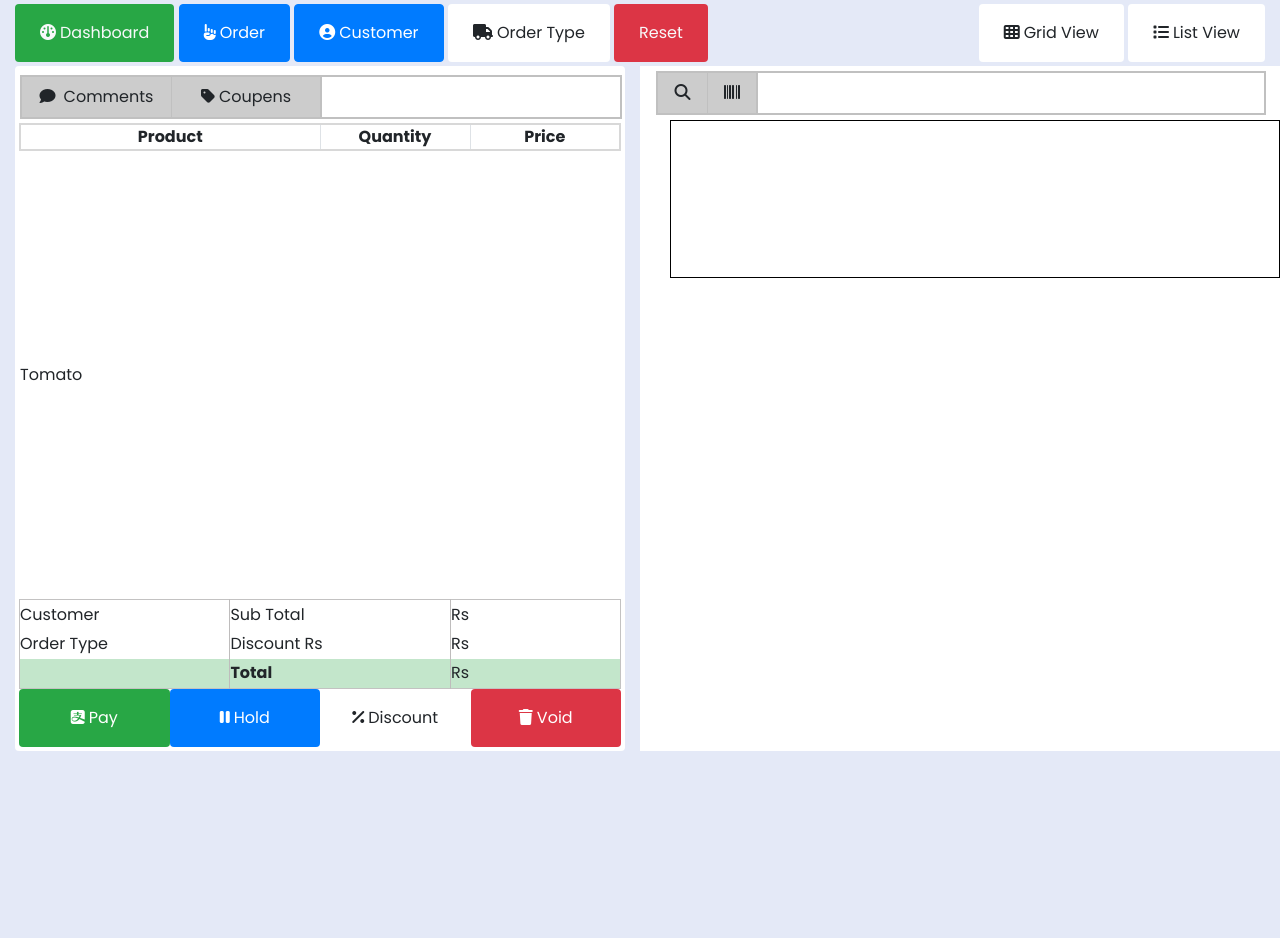
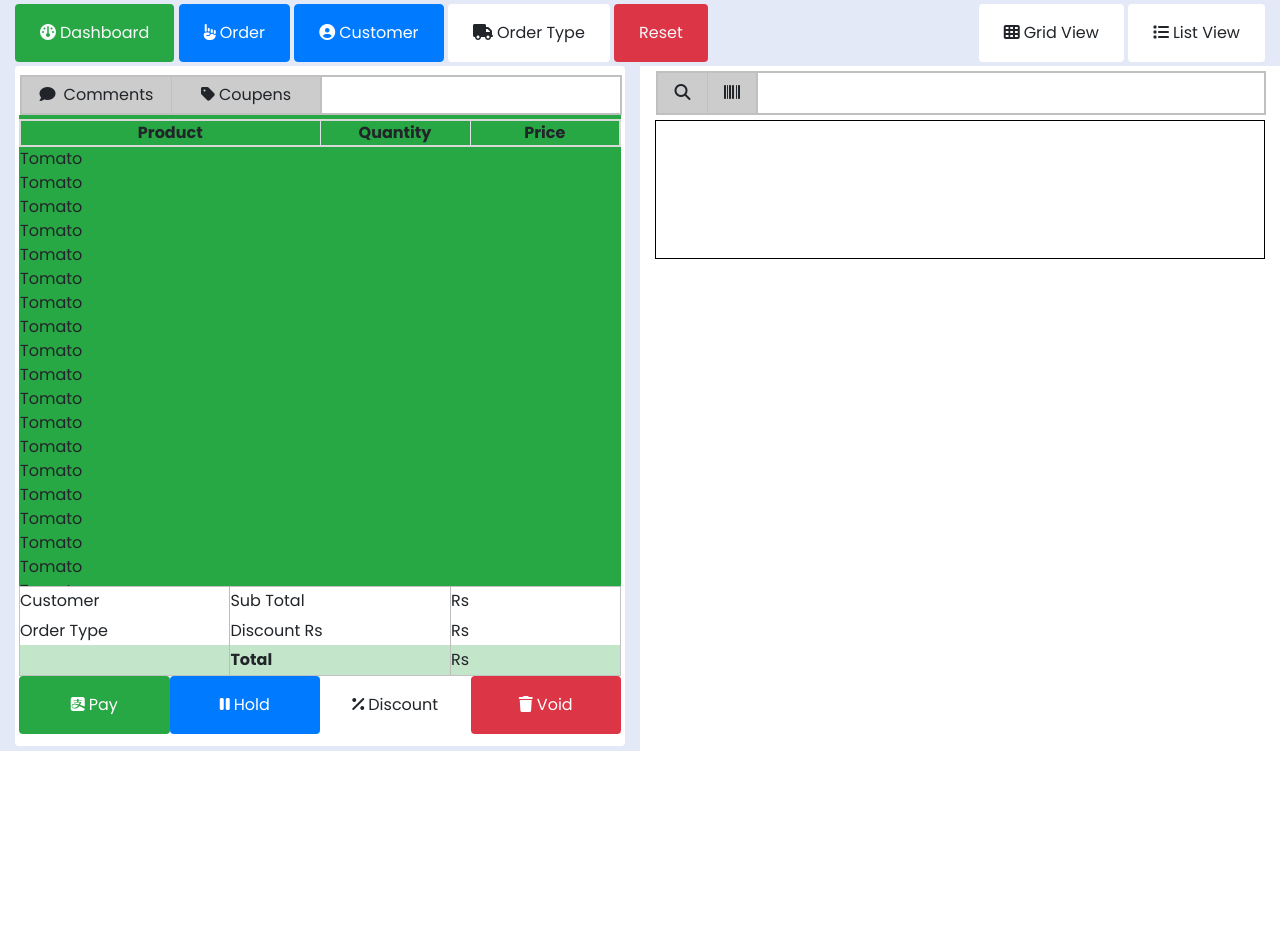
Before and after one commit to sanfeer-en/Project, a Django app: template templates/billing/billing.html in a window 1280 px wide. Run offline with Django 3.2, Linux system fonts and the light colour scheme; the template is opened without the code that fills it, so the values that code supplies are empty; some libraries are stand-ins or nearby versions.

Commit message:
design complte

```diff
--- a/static/css/billing/billing.css
+++ b/static/css/billing/billing.css
@@ -1,20 +1,18 @@
 .homeSection{
 
-        position: relative;
         background: #E4E9F7;
-        min-height: 100vh;
-        top: 0;
+        height: 100%;
 
 
-        transition: all 0.5s ease;
-        z-index: 2;
+
+
 }
 .firstDiv{
         /* border-radius: 5PX; */
         margin-left: 1px;
         background-color: white;
         width: 100%;
-        height: auto;
+        height: 6%;
         margin-top: 5px;
         display: flex;
         border: 2px solid rgb(192, 192, 192);
@@ -25,7 +23,6 @@
 
 .commentdiv{
    width: 150px;
-   height: 40px;
    margin-top: 0px;
    background-color: #cccccc;
    border-right: 1px solid rgb(192, 192, 192);
@@ -88,15 +85,46 @@
 
 
 .parentproduct {
-        margin: 5px 15px;
-        padding: 3px;
         border: solid black 1px;
-        overflow: auto;
+        overflow-x: scroll;
+        overflow-y: hidden;
+        height: 139px;
+        margin-top: 5px;
     }
 
     .productDiv {
-        height: 150px;
-        width: 50%;
-        overscroll-behavior-x: contain;
-        overscroll-behavior-y: contain;
+        display: flex;
+        /* Center items horizontally */
+        height: 120px;
+        padding: 0 !important;
+
     }
+
+    .category-item {
+        text-align: center; /* Center the text within each category item */
+        /* Add margin between category items */
+        display: flex;
+
+    }
+
+    .image-container {
+        position: relative;
+        /* display: flex;   */
+    }
+
+    .image-container img {
+        display: flex;
+        margin: 0 auto; /* Center the image horizontally */
+    }
+
+
+    .image-container .categoryNmae {
+        position: absolute;
+        top: 80%;
+        left: 50%;
+        transform: translate(-50%, -50%);
+        margin: 0;
+        background-color:  rgb(255, 255, 255 , 0.7);
+        width: 120px;
+        height: 60px;
+    }
--- a/templates/billing/billing.html
+++ b/templates/billing/billing.html
@@ -7,7 +7,7 @@
 
 {% block HomeBilling %}
 <div class="homeSection">
-  <div class="container-fluid">
+  <div class="container-fluid"  style="height: 9%;">
      <div class="row">
         <div class="col-md-8 mt-1">
             <div class="float-start">
@@ -30,11 +30,12 @@
 </div>
 
 
-<div class="container-fluid">
-   <div class="row">
-    <div class="col-md-6  mt-1 ">
-        <section class="bg-white p-1 rounded">
-            <div class="firstDiv">
+<div class="container-fluid" style="height: 91%;">
+   <div class="row" >
+    <div class="col-md-6  mt-1 " style="height: 680px;">
+        <div class="h-100 w-100">
+        <section class="bg-white p-1 rounded w-100 " style="height: 680px;">
+            <div class="firstDiv" >
 
                 <div class="commentdiv">
                     <span class=""><i class="fa-solid fa-comment"> &nbsp;</i>Comments</span>
@@ -46,8 +47,8 @@
                 </div>
 
              </div>
-
-        <table class="w-100 mt-1 tables" style="height: 476px;">
+   <div class="tableRap w-100 bg-success" style="height: 70%;overflow-y: scroll;">
+        <table class="w-100 mt-1  " style="height: 400px ;overflow: scroll;">
             <thead>
                 <tr style="border: 2px solid rgb(216, 216, 216);">
                     <th  class="text-center w-50 border-right ">Product</th>
@@ -55,14 +56,132 @@
                     <th  class="text-center w-25">Price</th>
                 </tr>
                  </thead>
+                 <tbody>
                 <tr >
                     <td >Tomato</td>
 
+
                 </tr>
+                <tr >
+                    <td >Tomato</td>
+
+
+                </tr>
+                <tr >
+                    <td >Tomato</td>
+
+
+                </tr>
+                <tr >
+                    <td >Tomato</td>
+
+
+                </tr>
+                <tr >
+                    <td >Tomato</td>
+
+
+                </tr>
+                <tr >
+                    <td >Tomato</td>
+
+
+                </tr>
+                <tr >
+                    <td >Tomato</td>
+
+
+                </tr>
+                <tr >
+                    <td >Tomato</td>
+
+
+                </tr>
+                <tr >
+                    <td >Tomato</td>
+
+
+                </tr>
+                <tr >
+                    <td >Tomato</td>
+
+
+                </tr>
+                <tr >
+                    <td >Tomato</td>
+
+
+                </tr>
+                <tr >
+                    <td >Tomato</td>
+
+
+                </tr>
+                <tr >
+                    <td >Tomato</td>
+
+
+                </tr>   <tr >
+                    <td >Tomato</td>
+
+
+                </tr>
+                <tr >
+                    <td >Tomato</td>
+
+
+                </tr>
+                <tr >
+                    <td >Tomato</td>
+
+
+                </tr>
+                <tr >
+                    <td >Tomato</td>
+
+
+                </tr>
+                <tr >
+                    <td >Tomato</td>
+
+
+                </tr>
+                <tr >
+                    <td >Tomato</td>
+
+
+                </tr>
+                <tr >
+                    <td >Tomato</td>
+
+
+                </tr>
+                <tr >
+                    <td >Tomato</td>
+
+
+                </tr>
+                <tr >
+                    <td >Tomato</td>
+
+
+                </tr>
+                <tr >
+                    <td >Tomato</td>
+
+
+                </tr>
+                <tr >
+                    <td >Tomato</td>
+
+
+                </tr>
+            </tbody>
 
         </table>
+    </div>
 
-
+            <div class="amountDivRap w-100" style="height:24% ;">
                 <table class="w-100 rounded" style="height: 90px;">
                 <tfoot   style="border: 1px solid rgb(195, 194, 194);">
                     <tr>
@@ -93,15 +212,17 @@
               <div class="col bg-danger text-white py-3 btn"><i class="fa-solid fa-trash">&nbsp;</i>Void</div>
             </div>
           </div>
+        </div>
     </section>
 
-
+        </div>
     </div>
 
 
 
-            <div class="col-md-6 bg-white mt-1" >
-                <section class="" style="height: 300px;">
+            <div class="col-md-6 bg-white mt-1 h-100" >
+                <div class="h-100 w-100">
+                <section class="" style="height: 680px;">
                     <div class="searchBar">
                         <div class="searchdiv">
                             <span><i class="fa-solid fa-magnifying-glass"></i></span>
@@ -111,21 +232,28 @@
                         </div>
 
                     </div>
-                    <div class="container   parentproduct">
+                    <div class=" parentproduct">
                         <div class="productDiv">
-                        {% for category in categories %}
-
-                            <p>{{ category.Namecategory }}</p>
-                            {% if category.Imagecategory %}
-                                <img src="{{ category.Imagecategory.url }}" alt="{{ category.Namecategory }} Image" height="50px" width="80px">
-                            {% endif %}
-
-                         {% endfor %}
+                            {% for category in categories %}
+                                <div class="category-item">
+                                    {% if category.Imagecategory %}
+                                        <div class="image-container">
+                                            <img src="{{ category.Imagecategory.url }}" alt="{{ category.Namecategory }} Image" height="120px" width="120px">
+                                            <div class="categoryNmae">
+                                            <p>{{ category.Namecategory }}</p>
+                                           </div>
+                                        </div>
+                                    {% endif %}
+                                </div>
+                            {% endfor %}
                         </div>
+                    </div>
+                    <div class="listingCategory" style="height: ;">
 
                     </div>
                 </section>
 
+             </div>
             </div>
         </div>
     </div>
```
Also changed, not shown: media/images/Different_meat_products_cartoon_vector_illustrations_set.jpg (added), media/images/top-view-indian-food-assortment.jpg (added), 6 other files.
